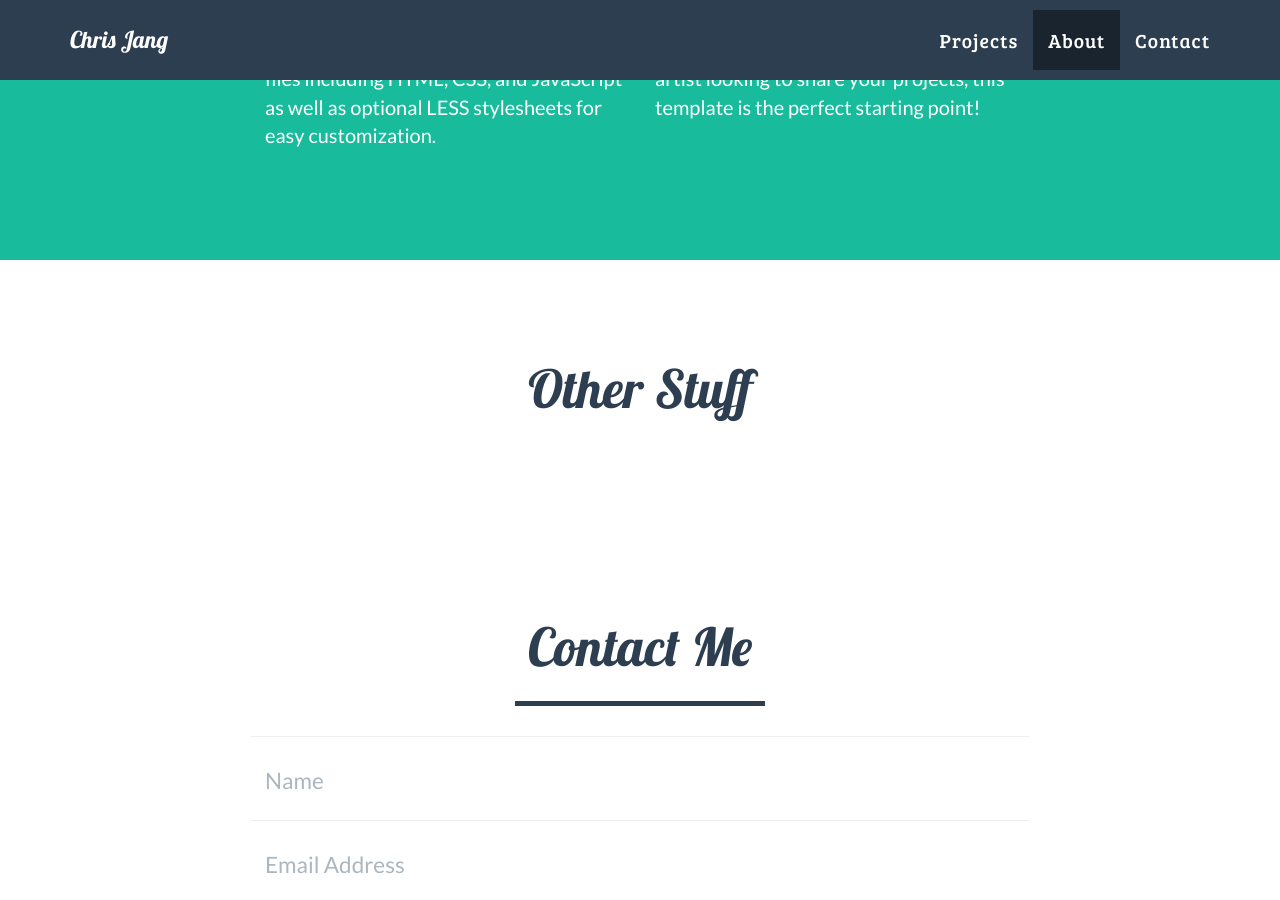
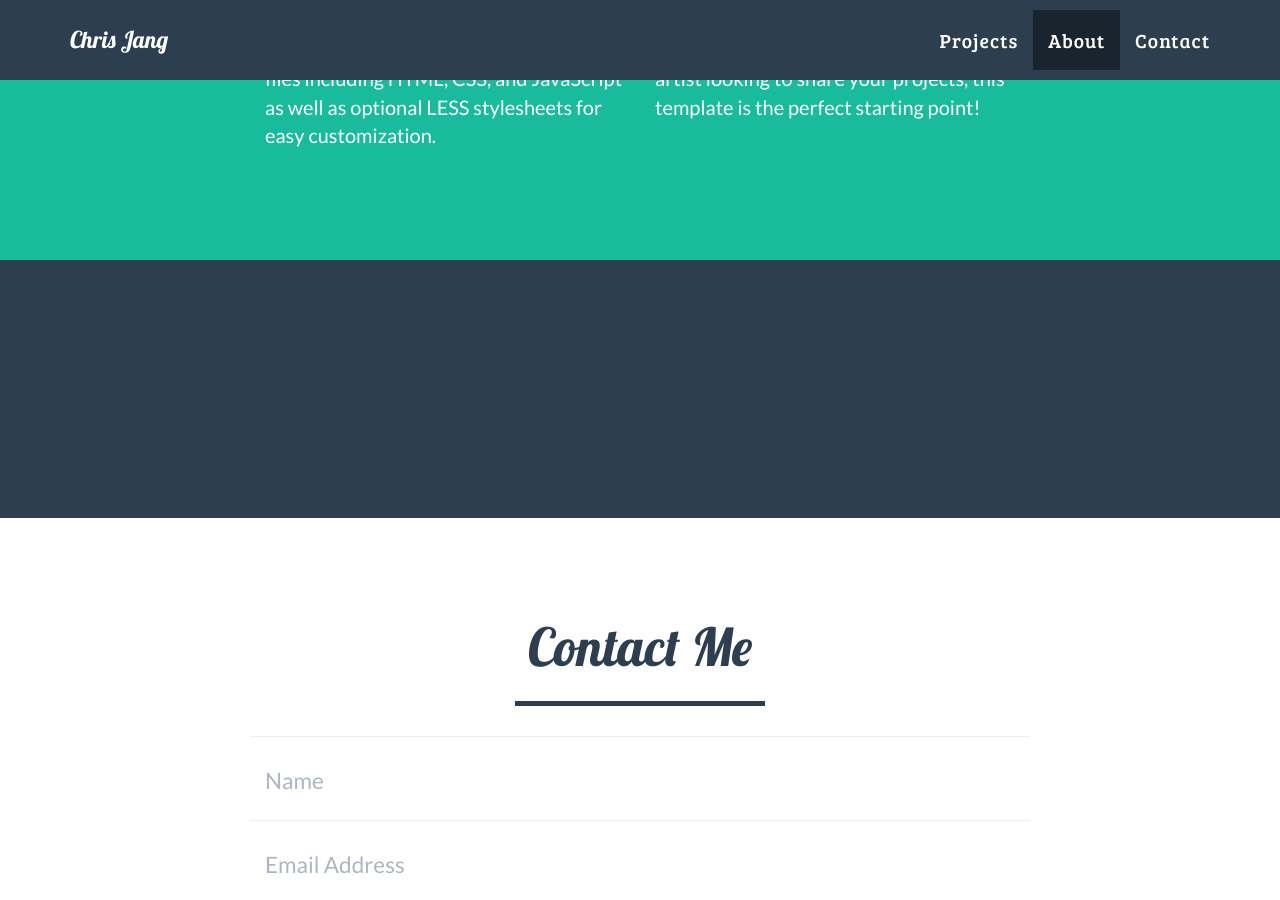
Before and after one commit to cjang5/cjang5.github.io, a Jekyll site: the page built from index.html, in a window 1280 px wide and 900 px high, scrolled down 1136 px. Built offline with Jekyll 4.4.1, drawn with Linux system fonts in a browser that asks for light colours.

Commit message:
Changed class to correct naem for 'Other Stuff'

```diff
--- a/_includes/contact.html
+++ b/_includes/contact.html
@@ -1,5 +1,5 @@
 <!-- Other Stuff bar -->
-    <section id="OtherStuff">
+    <section class="OtherStuff">
 	<div class="container">
 	    <div class="row">
     	    	<div class="col-lg-12 text-center">
```
